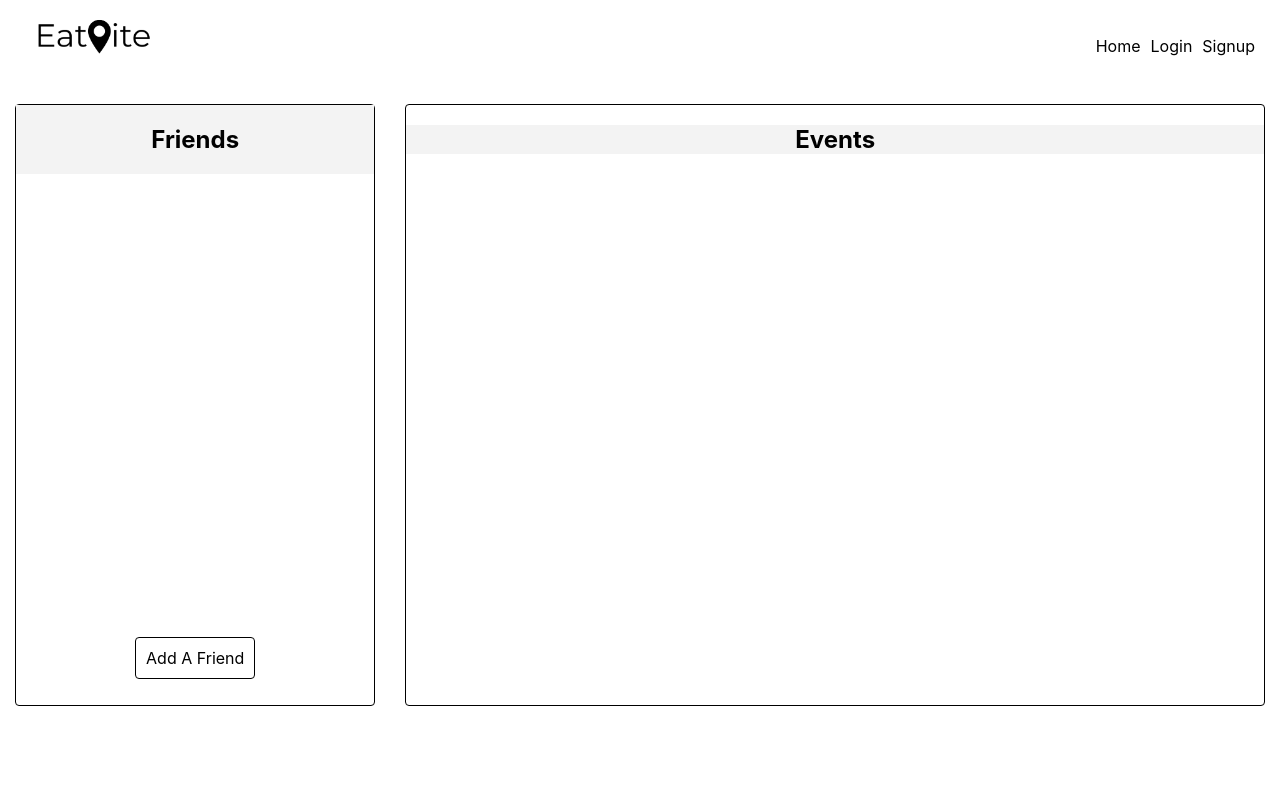
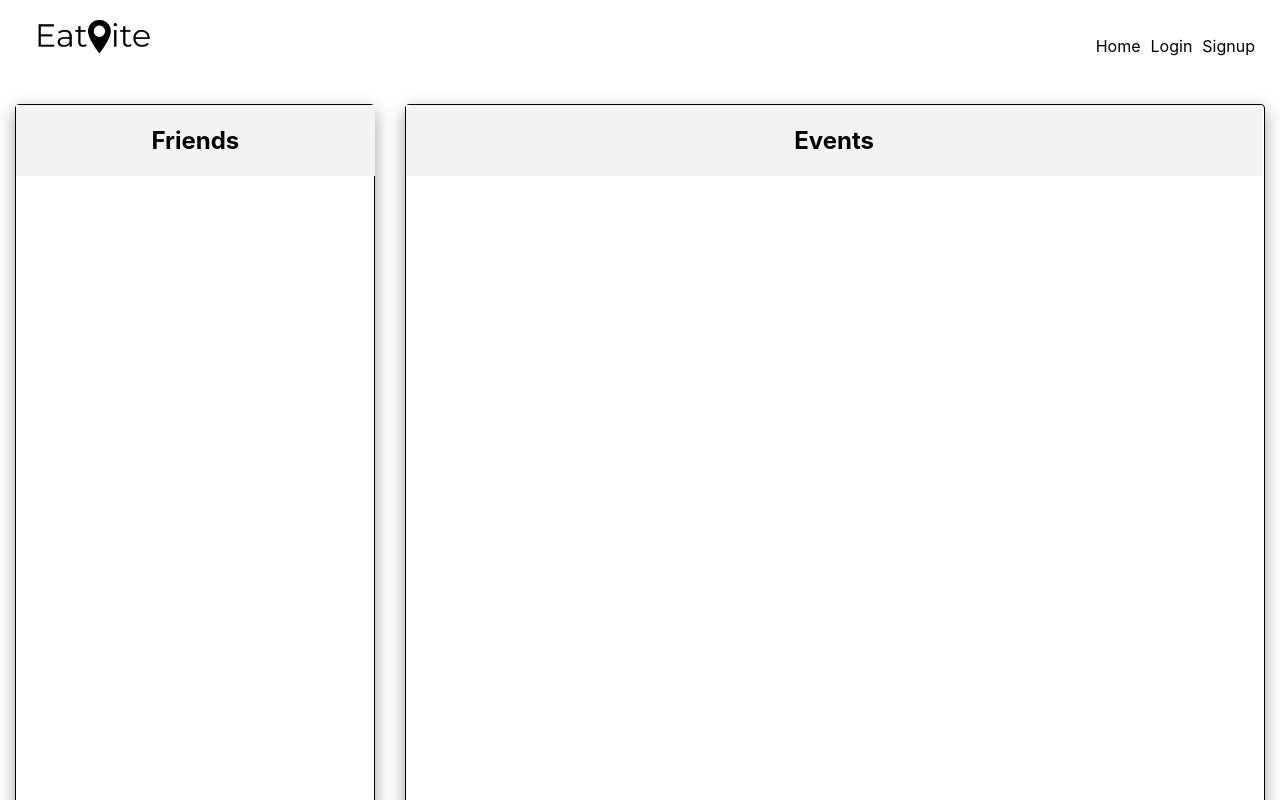
Before and after one commit to CCLancaster/EatVite, a React (Create React App) app in the folder client/: page /profile in a window 1280 px wide. Shown: the top 800 px of the page. Built offline with nearby package versions, Linux system fonts and the light colour scheme.

Commit message:
profile page ready to link with backend

```diff
--- a/client/src/App.css
+++ b/client/src/App.css
@@ -56,6 +56,7 @@ footer {
   margin-right: 5%;
   text-align: center;
   border-radius: 4px;
+  box-shadow: 0 8px 16px 0 rgba(0,0,0,0.2), 0 6px 20px 0 rgba(0,0,0,0.19);
 }
 
 .logform {
@@ -69,6 +70,7 @@ footer {
   border: 1px solid black;
   border-radius: 4px;
   padding-top: 60px;
+  box-shadow: 0 8px 16px 0 rgba(0,0,0,0.2), 0 6px 20px 0 rgba(0,0,0,0.19);
 }
 
 input[type=text], select {
@@ -106,6 +108,7 @@ button {
   font-size: 16px;
   padding: 5px;
   margin: 5px 0px;
+  box-shadow: 0 8px 16px 0 rgba(0,0,0,0.2), 0 6px 20px 0 rgba(0,0,0,0.19);
 }
 
 /*----------------------------------Profile-------------------------*/
@@ -113,58 +116,47 @@ button {
 .profile {
   display: flex;
   justify-content: space-around;
+  height: 1000px;
+
 }
 
 .headtitle {
   background: #f3f3f3;
+  width: 99.5%;
+  border: 1px transparent solid;
+}
+
+.profilebtns {
   width: 100%;
+  padding: 10px;
+  margin: 0;
 }
 /*------------------------------Friends List-------------------------*/
 
 .friendlist {
   border: 1px solid black;
-  height: 600px;
+  height: 85%;
   width: 28%;
   border-radius: 4px;
   display: flex;
   flex-direction: column;
   justify-content: space-between;
+  box-shadow: 0 8px 16px 0 rgba(0,0,0,0.2), 0 6px 20px 0 rgba(0,0,0,0.19);
 }
 
 /*--------------------------Events----------------------------------*/
 
 .events {
   border: 1px solid black;
-  height: 600px;
+  height: 85%;
   width: 67%;
   border-radius: 4px;
+  display: flex;
+  flex-direction: column;
+  justify-content: space-between;
+  box-shadow: 0 8px 16px 0 rgba(0,0,0,0.2), 0 6px 20px 0 rgba(0,0,0,0.19);
 }
 /*---------------------------------Pop-Up Form------------------------*/
-
-.box {
-  width: 40%;
-  margin: 0 auto;
-  background: rgba(255,255,255,0.2);
-  padding: 35px;
-  border: 2px solid #fff;
-  border-radius: 20px/50px;
-  background-clip: padding-box;
-  text-align: center;
-}
-
-.button {
-  font-size: 1em;
-  padding: 10px;
-  color:black;
-  border: 1px solid black;
-  border-radius: 4px;
-  text-decoration: none;
-  cursor: pointer;
-  transition: all 0.3s ease-out;
-}
-.button:hover {
-  background: #f3f3f3;
-}
 
 .overlay {
   position: fixed;
@@ -183,7 +175,7 @@ button {
 }
 
 .popup {
-  margin: 70px auto;
+  margin: 150px auto;
   padding: 20px;
   background: #fff;
   border-radius: 5px;
--- a/client/src/content/pages/Profile.js
+++ b/client/src/content/pages/Profile.js
@@ -1,4 +1,5 @@
 import React from 'react';
+import { Link } from 'react-router-dom'
 
 function Profile(props) {
     return (
@@ -9,8 +10,8 @@ function Profile(props) {
                 </div>
 
                 <div className='popupcontainer'>
-                    <div className="box">
-	                    <a className="button" href="#popup1">Add A Friend</a>
+                    <div>
+	                    <button className='profilebtns'><a href="#popup1">Add A Friend</a></button>
                     </div>
 
                     <div id="popup1" className="overlay">
@@ -38,7 +39,7 @@ function Profile(props) {
 
                 </div>
                 <div>
-
+                    <button className='profilebtns'><Link to='/Addevent'>Add An Event</Link></button>
                 </div>
             </div>
         </div>
--- a/client/src/nav/Nav.js
+++ b/client/src/nav/Nav.js
@@ -39,7 +39,7 @@ const Nav = props => {
   return (
     <div className="navbar">
         <div className="logobox">
-            <img src="./eatvitelogo.png" className="logo" />
+            <img src="./eatvitelogo.png" className="logo" alt='logo'/>
         </div>
         <div className="links">
             <ul>
```
Also changed, not shown: client/src/content/pages/Addfriend.js (deleted, +0 -12 lines).
